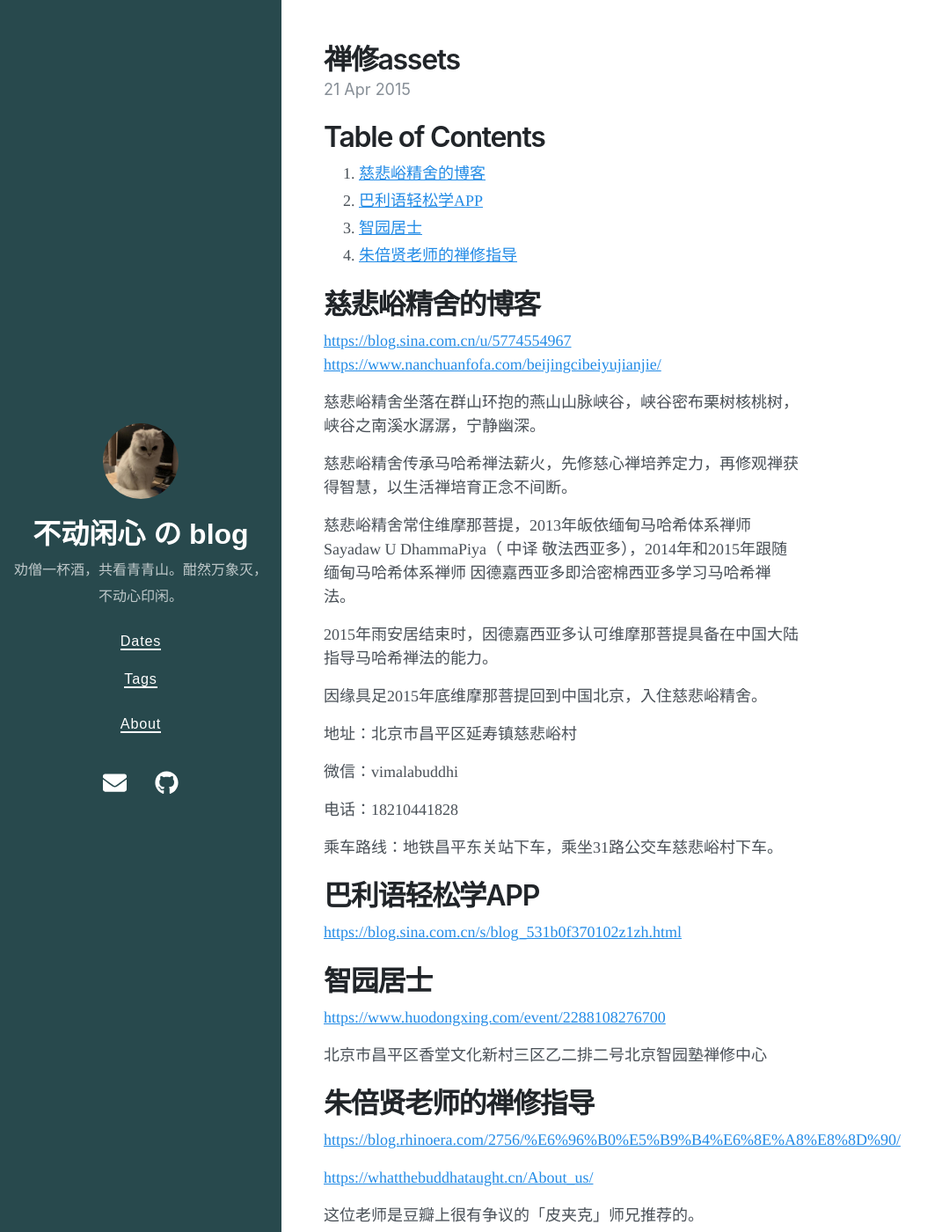
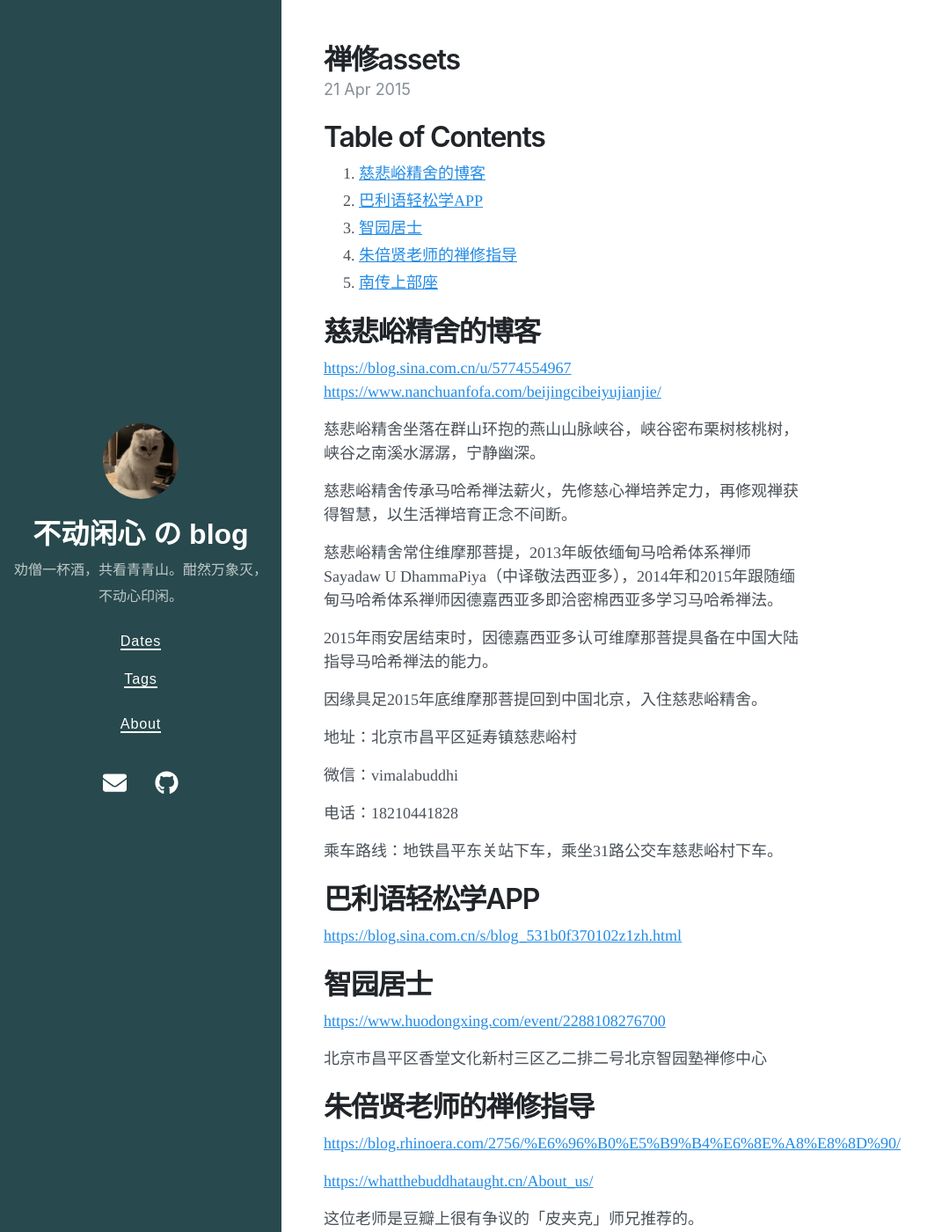
Before and after one commit to leisuremood/leisuremood.github.io, a Jekyll site: the page built from _posts/2015-04-21-禅修assets.md, in a window 1280 px wide and 1400 px high. Shown: the whole window at 88% size, without its empty margins (0-1071 px from the left). Built offline with Jekyll 4.4.1, drawn with Linux system fonts in a browser that asks for light colours; nearby versions of some CDN libraries; some of the changed text lies outside the part shown.

Commit message:
rm 2017-04-01-南传上部座.md

```diff
--- a/_posts/2015-04-21-禅修assets.md
+++ b/_posts/2015-04-21-禅修assets.md
@@ -1,22 +1,22 @@
+---
+layout: post
+title:  "禅修assets"
+date:   2015-04-21
+tags:
+      - 佛学
 ---
 
-layout: post
-title: 禅修assets
-data:  2015-04-21
-tags:
-    - 佛学
----
 
 # Table of Contents
 
-1.  [慈悲峪精舍的博客](#org5b02425)
-2.  [巴利语轻松学APP](#org39a724a)
-3.  [智园居士](#orgd4603c2)
-4.  [朱倍贤老师的禅修指导](#org9d42f13)
+1.  [慈悲峪精舍的博客](#org109d965)
+2.  [巴利语轻松学APP](#orgb828095)
+3.  [智园居士](#org838e980)
+4.  [朱倍贤老师的禅修指导](#org2d552e8)
+5.  [南传上部座](#org3b88401)
 
 
-
-<a id="org5b02425"></a>
+<a id="org109d965"></a>
 
 # 慈悲峪精舍的博客
 
@@ -27,7 +27,7 @@ tags:
 
 慈悲峪精舍传承马哈希禅法薪火，先修慈心禅培养定力，再修观禅获得智慧，以生活禅培育正念不间断。
 
-慈悲峪精舍常住维摩那菩提，2013年皈依缅甸马哈希体系禅师Sayadaw U DhammaPiya（ 中译 敬法西亚多），2014年和2015年跟随缅甸马哈希体系禅师 因德嘉西亚多即洽密棉西亚多学习马哈希禅法。
+慈悲峪精舍常住维摩那菩提，2013年皈依缅甸马哈希体系禅师Sayadaw U DhammaPiya（中译敬法西亚多），2014年和2015年跟随缅甸马哈希体系禅师因德嘉西亚多即洽密棉西亚多学习马哈希禅法。
 
 2015年雨安居结束时，因德嘉西亚多认可维摩那菩提具备在中国大陆指导马哈希禅法的能力。
 
@@ -42,14 +42,14 @@ tags:
 乘车路线：地铁昌平东关站下车，乘坐31路公交车慈悲峪村下车。
 
 
-<a id="org39a724a"></a>
+<a id="orgb828095"></a>
 
 # 巴利语轻松学APP
 
 <https://blog.sina.com.cn/s/blog_531b0f370102z1zh.html>
 
 
-<a id="orgd4603c2"></a>
+<a id="org838e980"></a>
 
 # 智园居士
 
@@ -58,7 +58,7 @@ tags:
 北京巿昌平区香堂文化新村三区乙二排二号北京智园塾禅修中心
 
 
-<a id="org9d42f13"></a>
+<a id="org2d552e8"></a>
 
 # 朱倍贤老师的禅修指导
 
@@ -75,3 +75,10 @@ tags:
 老师每周日都会举办2小机的线上禅修，1小时静坐，1小时问答，气氛非常好，非常推荐大家在线上一起与朱老师共修！
 
 微信号：zhiyuan0789
+
+
+<a id="org3b88401"></a>
+
+# 南传上部座
+
+<https://www.360doc3.net/articlenew/344130543.html>
```
Also changed, not shown: _org_data/2015-04-21-禅修assets.org (+14 -2 lines), _posts/2017-04-01-南传上部座.md (deleted, +0 -10 lines).
